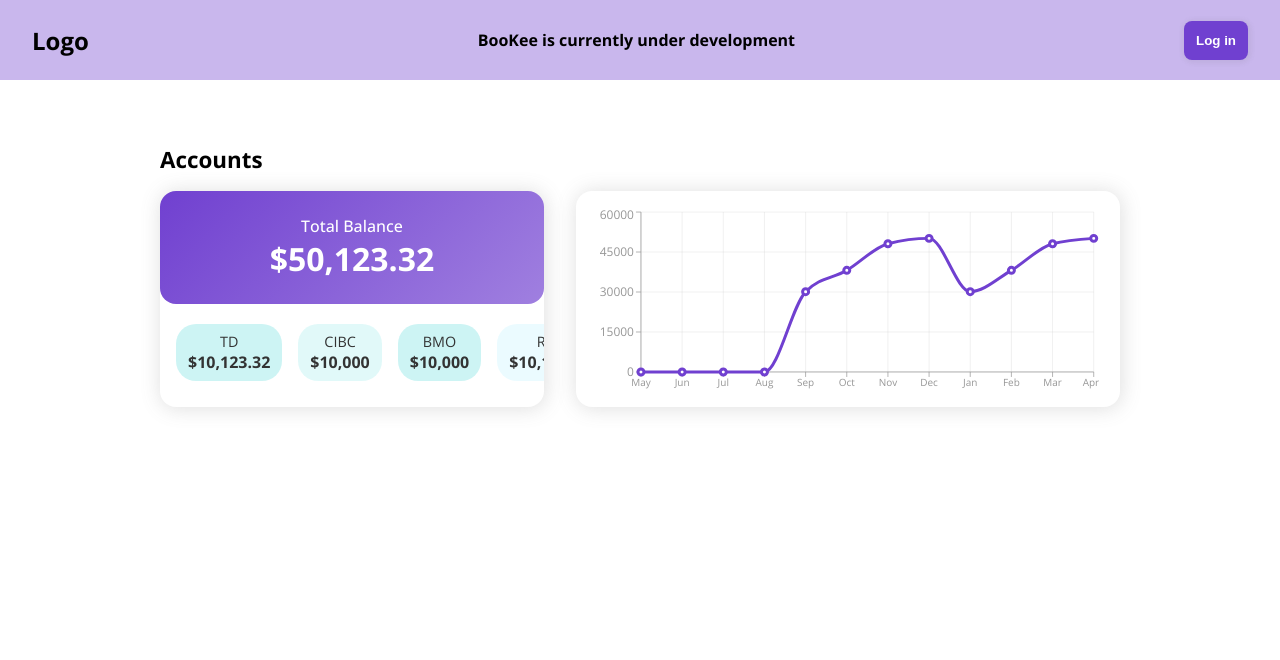
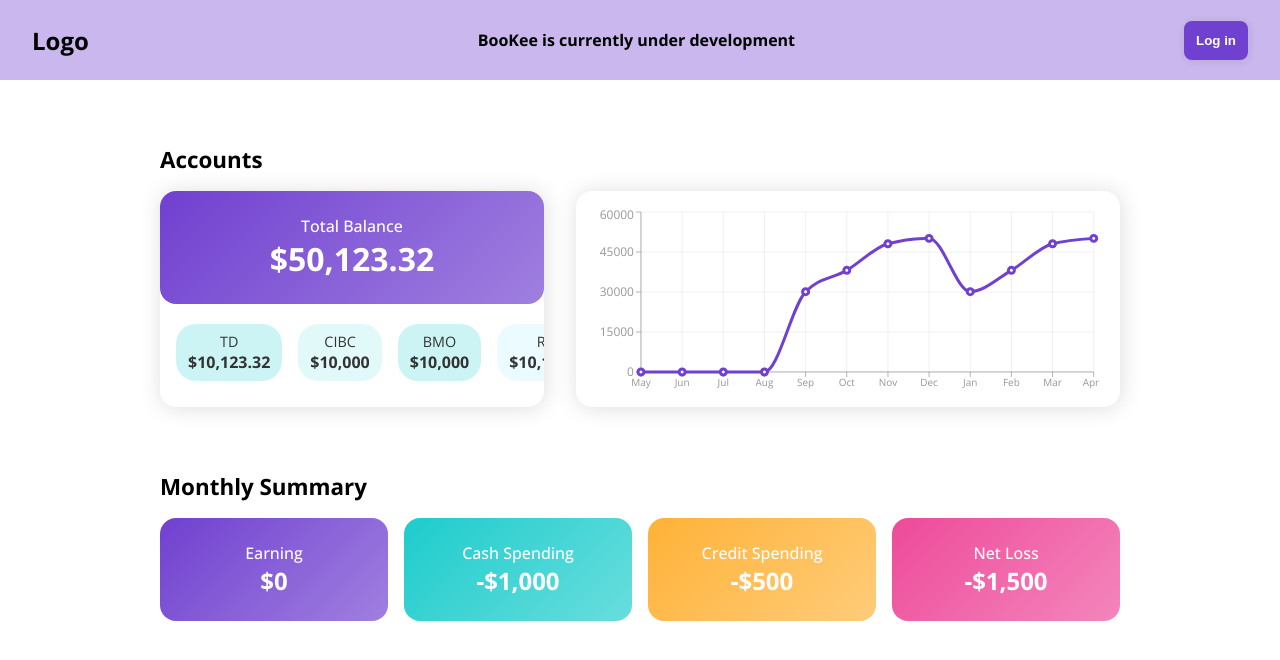
Before and after one commit to suno-o/BooKee, a Next.js app: page /dashboard in a window 1280 px wide. Shown: the top 660 px of the page. Built offline with nearby package versions, Linux system fonts and the light colour scheme.

Commit message:
feat(Dashboard): Monthly summary cards

```diff
--- a/src/state/mockData.ts
+++ b/src/state/mockData.ts
@@ -75,7 +75,7 @@ export const yearlyBalanceData = [
   }
 ];
 
-export const AprilTransactionData = {
+export const aprilTransactionData = {
   total: -1500,
   cashEarning: 0,
   cashSpending: -1000,
--- a/src/theme/index.ts
+++ b/src/theme/index.ts
@@ -1,4 +1,6 @@
 import { BreakpointMap, MediaQueries, Colors, Gradients, Shadows, Layout } from "./types"
+
+const generateGradient = (color: string) => `linear-gradient(135deg, ${color} 0%, ${color}aa 100%)`;
 
 const breakpointMap: BreakpointMap = {
   xs: 0,
@@ -33,7 +35,10 @@ const colors: Colors = {
 }
 
 const gradients: Gradients = {
-  primary: `linear-gradient(135deg, ${colors.primary} 0%, ${colors.primary}aa 100%)`,
+  primary: generateGradient(colors.primary),
+  secondary: generateGradient(colors.secondary),
+  warning: generateGradient(colors.warning),
+  failure: generateGradient(colors.failure),
   sky: `linear-gradient(60deg, ${colors.sky_blue} 0%, ${colors.sky_purple} 100%)`,
   purple: `linear-gradient(60deg, #fff 0%, ${colors.sky_purple} 100%)`,
 }
--- a/src/theme/types.ts
+++ b/src/theme/types.ts
@@ -32,6 +32,9 @@ export type Colors = {
 
 export type Gradients = {
   primary: string;
+  secondary: string;
+  warning: string;
+  failure: string;
   sky: string;
   purple: string;
 }
--- a/src/utils/numbers.ts
+++ b/src/utils/numbers.ts
@@ -1,3 +1,6 @@
 export const formatCash = (num: number): string => {
-  return '$' + new Intl.NumberFormat().format(num);
+  const neg = num < 0;
+  num = Math.abs(num);
+
+  return (neg ? '-$' : '$' ) + new Intl.NumberFormat().format(num);
 }
--- /dev/null
+++ b/src/views/Dashboard/MonthlySummary/SummaryCards.tsx
@@ -0,0 +1,67 @@
+import styled from "styled-components"
+import Card from "@/components/Card"
+import { formatCash } from "@/utils/numbers"
+
+interface Props {
+  cashEarning: number;
+  cashSpending: number;
+  creditSpending: number;
+  total: number;
+}
+
+export default function SummaryCards({
+  cashEarning,
+  cashSpending,
+  creditSpending,
+  total
+}: Props) {
+  return (
+    <CardSection>
+      <MonthlySummaryCard styles={{bgTheme:'primary', colorTheme:'white'}}>
+        <CardHeader>Earning</CardHeader>
+        <CardContent>{formatCash(cashEarning)}</CardContent>
+      </MonthlySummaryCard>
+      <MonthlySummaryCard styles={{bgTheme:'secondary', colorTheme:'white'}}>
+        <CardHeader>Cash Spending</CardHeader>
+        <CardContent>{formatCash(cashSpending)}</CardContent>
+      </MonthlySummaryCard>
+      <MonthlySummaryCard styles={{bgTheme:'warning', colorTheme:'white'}}>
+        <CardHeader>Credit Spending</CardHeader>
+        <CardContent>{formatCash(creditSpending)}</CardContent>
+      </MonthlySummaryCard>
+      <MonthlySummaryCard styles={{bgTheme:'failure', colorTheme:'white'}}>
+        <CardHeader>{total > 0 ? 'Net Income' : 'Net Loss'}</CardHeader>
+        <CardContent>{formatCash(total)}</CardContent>
+      </MonthlySummaryCard>
+    </CardSection>
+  )
+}
+
+/* styles */
+const CardSection = styled.div`
+  display: flex;
+  flex-wrap: wrap;
+  gap: 16px;
+`
+
+const MonthlySummaryCard = styled(Card)`
+  flex: 0 0 auto;
+  width: 100%;
+
+  ${p => p.theme.mediaQueries.sm} {
+    width: calc(50% - 16px / 2);
+  }
+
+  ${p => p.theme.mediaQueries.md} {
+    flex: 1;
+  }
+`
+
+const CardHeader = styled(Card.Header)`
+  white-space: nowrap;
+`
+
+const CardContent = styled(Card.Content)`
+  font-weight: bold;
+  font-size: 1.5rem;
+`
--- /dev/null
+++ b/src/views/Dashboard/MonthlySummary/index.tsx
@@ -0,0 +1,18 @@
+import { DashboardHeading } from "../styles"
+import SummaryCards from "./SummaryCards"
+import { aprilTransactionData } from "@/state/mockData"
+
+export default function MonthlySummary() {
+  const { transactions, ...summaryData } = aprilTransactionData;
+  return (
+    <>
+      <DashboardHeading>Monthly Summary</DashboardHeading>
+      {/* filter */}
+
+      {/* earning, cash spending, credit spending, net income/loss */}
+      <SummaryCards {...summaryData} />
+
+      {/* tables */}
+    </>
+  )
+}
--- a/src/views/Dashboard/index.tsx
+++ b/src/views/Dashboard/index.tsx
@@ -1,5 +1,6 @@
 import { PageSection } from "@/components/Layout/Page"
 import Accounts from "./Accounts"
+import MonthlySummary from "./MonthlySummary"
 
 export default function Dashboard() {
 
@@ -8,6 +9,10 @@ export default function Dashboard() {
       <PageSection>
         <Accounts />
       </PageSection>
+
+      <PageSection>
+        <MonthlySummary />
+      </PageSection>
     </>
   )
 }
```
